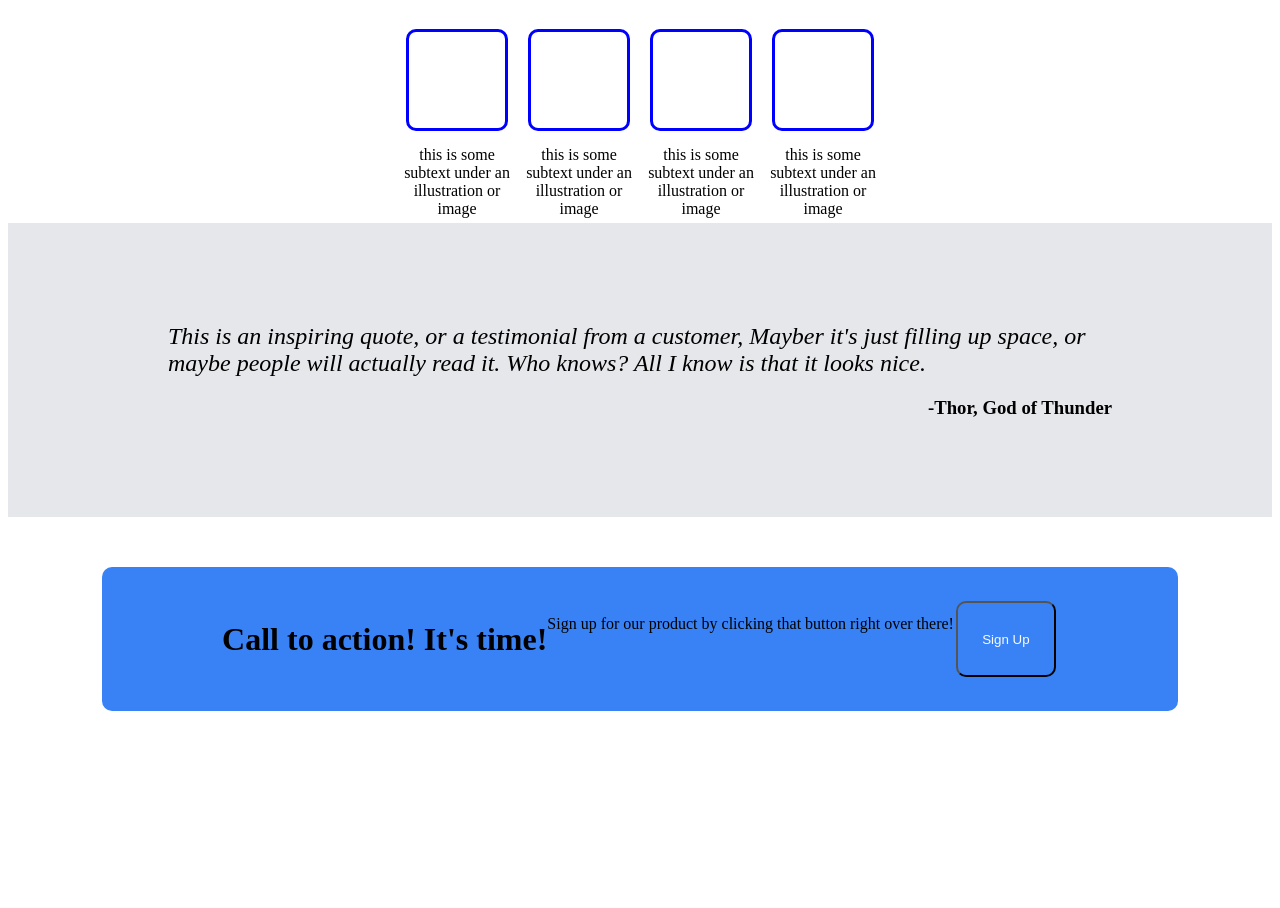
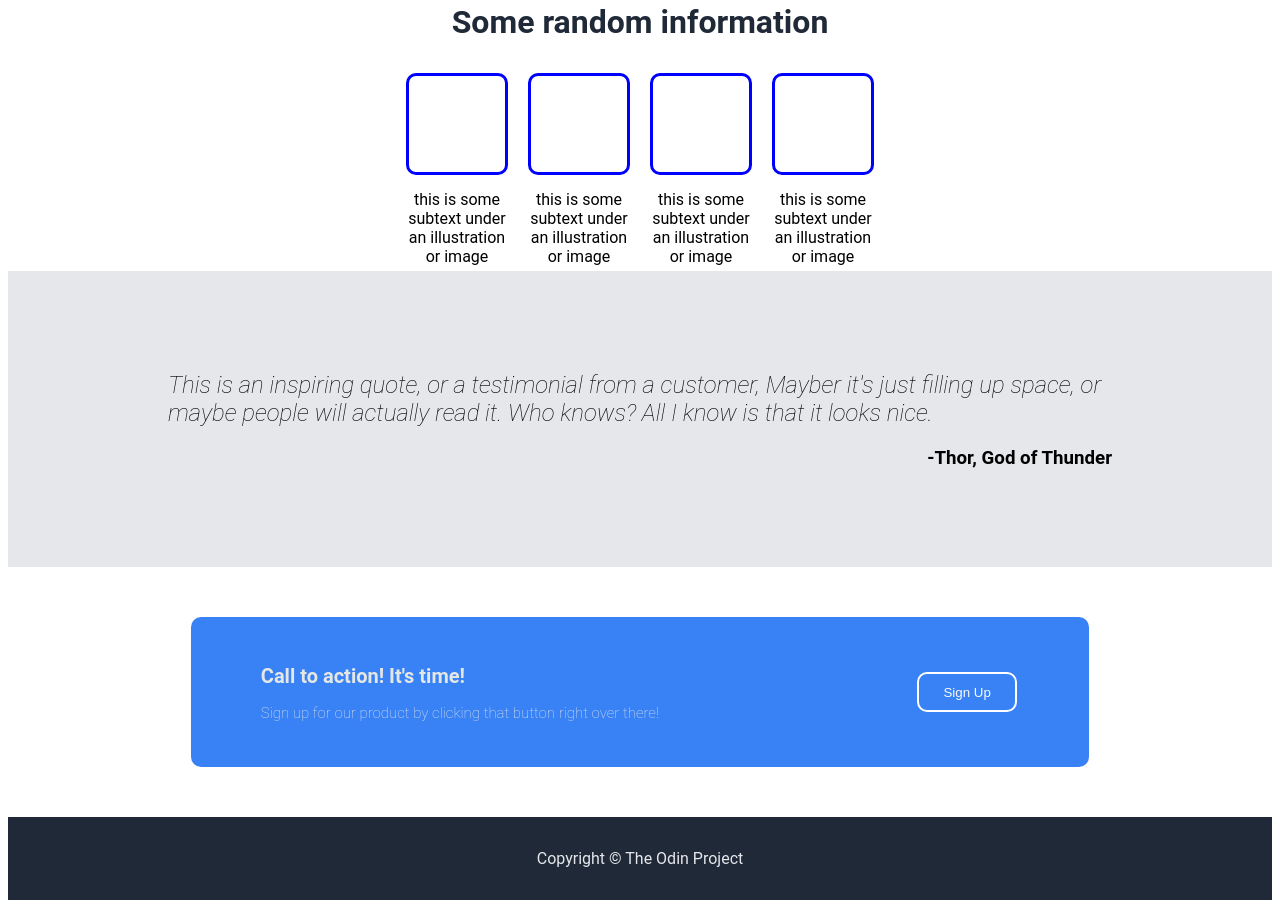
Before and after one commit to JadenShults/landing-page, a plain HTML site: page index.html in a window 1280 px wide. Shown: the part 484-1392 px from the top of the page. Before the commit the page ends 1245 px from the top, so only its background shows below. Drawn offline with Linux system fonts and the light colour scheme.

Commit message:
Add copyright footer

```diff
--- a/index.html
+++ b/index.html
@@ -13,12 +13,15 @@
     <div class="blue">
         <header>
             <h2>Header Logo</h2>
-            <container class="link">
+        </header>
+        <div id="linkbox">
+            <div class="link">
                 <a href="">header link one</a>
                 <a href="">header link two</a>
                 <a href="">header link three</a>
-            </container>
-        </header>
+            </div>
+        </div>
+
 
         <div class="signup">
             <container class="second">
@@ -63,9 +66,18 @@
         <h3>-Thor, God of Thunder</h3>
     </div>
     <div id="action">
-        <h1>Call to action! It's time!</h1>
-        <p>Sign up for our product by clicking that button right over there!</p>
+        <div id="actiontext">
+            <h2>
+                Call to action! It's time!
+            </h2>
+
+            <h3>Sign up for our product by clicking that button right over there!</h3>
+        </div>
         <button>Sign Up</button>
+    </div>
+    <div class="copyright">
+        Copyright © The Odin Project
+
     </div>
 </body>
 
--- a/style.css
+++ b/style.css
@@ -1,3 +1,7 @@
+body {
+    font-family: "Roboto", Helvetica, sans-serif;
+}
+
 .blue {
     background-color: #1f2937;
 }
@@ -12,8 +16,24 @@ header a {
 
 .link {
 
-    display: flex-inline;
+    display: flex;
+    justify-content: space-around;
+
+    width: 500px;
+
+
+}
+
+a {
+    color: #e5e7eb;
+}
+
+#linkbox {
+    display: inline-flex;
+    flex-direction: row;
     justify-content: flex-end;
+
+
 
 }
 
@@ -28,6 +48,9 @@ header h2 {
 
 header {
     padding: 1rem;
+    display: inline-flex;
+
+
 }
 
 .signup {
@@ -130,13 +153,48 @@ button {
 
 #action {
     background-color: #3882f6;
-    width: 80%;
+    width: 60%;
     height: 50%;
     display: flex;
-    justify-content: center;
+    justify-content: space-between;
     margin: auto;
     margin-top: 50px;
     margin-bottom: 50px;
     border-radius: 10px;
-    padding: 2em;
+    padding-left: 70px;
+    padding-right: 70px;
+    padding-top: 30px;
+    padding-bottom: 30px;
 }
+
+#action h2 {
+    font-size: 20px;
+    color: #e5e7e5;
+    justify-content: flex-start;
+
+}
+
+#action h3 {
+    font-size: 15px;
+    font-weight: lighter;
+    color: #e5e7eb;
+    text-align: start;
+}
+
+#actiontext {
+    flex-direction: column;
+}
+
+#action button {
+    border-style: solid;
+    border-color: white;
+    height: 40px;
+    align-self: center;
+}
+
+.copyright {
+    background-color: #1f2937;
+    text-align: center;
+    padding: 2rem;
+    color: #e5e7eb;
+}
```
